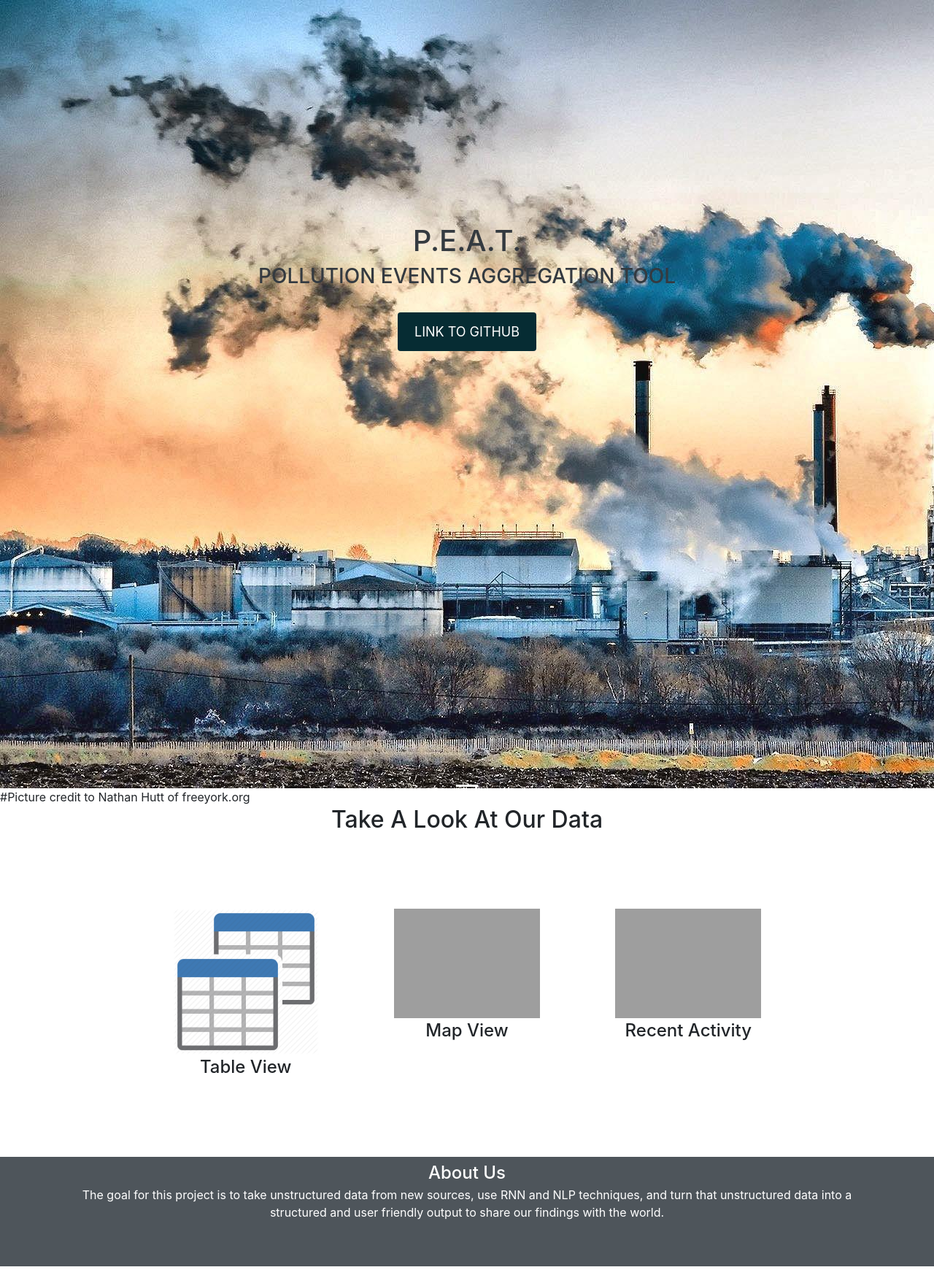
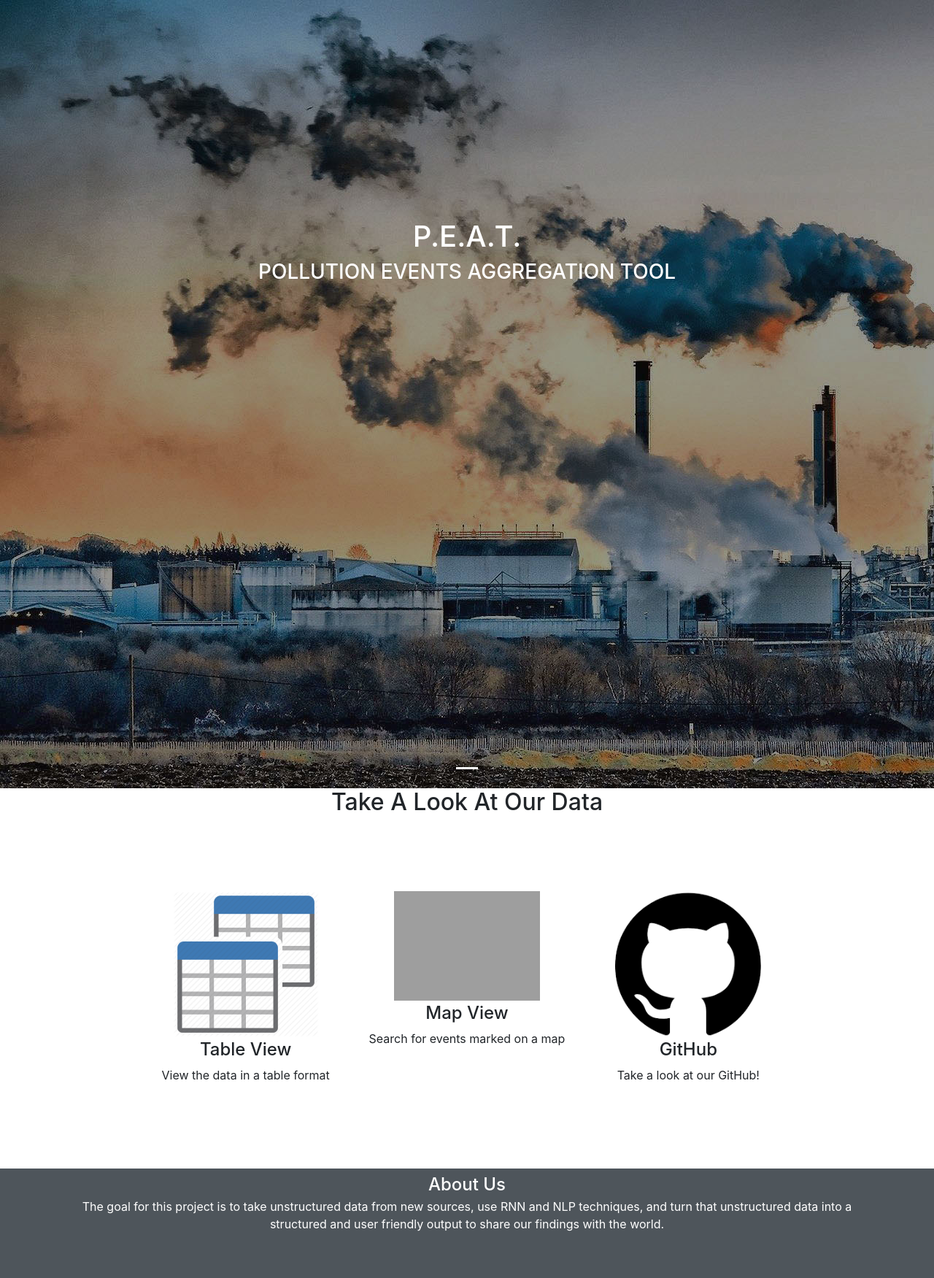
Before and after one commit to SophiaMVaughn/Pollution-CSC4996, a Flask app: page /home in a window 1280 px wide. Shown: the part 56-1807 px from the top of the page at 73% size. Run offline with Flask 2, Linux system fonts and the light colour scheme; some libraries are stand-ins or nearby versions; grey boxes are pictures that could not be loaded.

Commit message:
some quality of life shingdigs fixed

```diff
--- a/app.py
+++ b/app.py
@@ -21,11 +21,12 @@ print(platform.architecture())
 app = Flask(__name__)
 client = MongoClient("mongodb://127.0.0.1:27017")
 db = client.Pollution
-collection = db.Incidents
+collection = db.incidents
 
 app.config['GOOGLEMAPS_KEY'] = "AIzaSyAhbiUH3iU1LV0t_IxCG0ashGNEjgNoYRI"
 GoogleMaps(app)
 Bootstrap(app)
+
 
 def populate():
 
@@ -45,7 +46,6 @@ def populate():
     gmaps = googlemaps.Client(key="AIzaSyAhbiUH3iU1LV0t_IxCG0ashGNEjgNoYRI")#locResults= []
     locations = []
     locResults= []
-    latLong = []
     k = 0
     for crumb in cookie:
         result = gmaps.find_place(
@@ -108,7 +108,7 @@ def map():
             "infobox": "<p><b>Date: </b>" + add.get('date') + "</p>" +
                        "<p><b>Location: </b>" + add.get('location') + "</p>" +
                        "<p><b>Chemicals: </b>" + ", ".join(a) + "</p>" +
-                       "<p><b>Statement: </b>"  + ", ".join(b) + "</p>" +
+                      # Taken out temporarily because sophia no likey "<p><b>Statement: </b>"  + ", ".join(b) + "</p>" +
                        "<p><b>References: </b>" + "<a href=" + ", ".join(c) +  "> Article Link</a>" + "</p>"
                 }
         markers.append(details)
--- a/templates/home.html
+++ b/templates/home.html
@@ -67,13 +67,11 @@
     </ol>
     <div class="carousel-inner" role="listbox">
         <div class="item active">
-            <img src="static/img/pollution1.jpg">
-            #Picture credit to Nathan Hutt of freeyork.org
-            <div class="carousel-caption text-dark">
+            <img src="static/img/pollution2.jpg">
+            <!-- Picture credit to Nathan Hutt of freeyork.org -->
+            <div class="carousel-caption text-white">
                 <h1>P.E.A.T.</h1>
                 <h3>Pollution Events Aggregation Tool</h3>
-                <br>
-                <a href="https://github.com/SophiaMVaughn/Pollution-CSC4996" class="btn btn-default" role="button">Link To GitHub</a>
             </div>
         </div>
     </div>
@@ -85,14 +83,17 @@
         <div class="col-sm-4">
             <a href="{{ url_for('table') }}" title=""><img src="static/img/tableIcon.png" id="icon" class="img-responsive"></a>
             <h4>Table View</h4>
+            <p>View the data in a table format</p>
             </div>
             <div class="col-sm-4">
             <a href="{{ url_for('map') }}" title=""><img src="static/img/mapIcon.png" id="icon" class="img-responsive"></a>
             <h4>Map View</h4>
+            <p>Search for events marked on a map</p>
             </div>
             <div class="col-sm-4">
-            <a href="{{ url_for('front') }}" title=""><img src="static/img/newsIcon.png" id="icon" class="img-responsive"></a>
-            <h4>Recent Activity</h4>
+            <a href="https://github.com/SophiaMVaughn/Pollution-CSC4996" title=""><img src="static/img/gitIcon.png" id="icon" class="img-responsive"></a>
+                <h4>GitHub</h4>
+                <p>Take a look at our GitHub!</p>
             </div>
     </div>
 </div>
```
Also changed, not shown: static/img/gitIcon.png (added), static/img/logoIcon.png (added), static/img/logoIcon2.png (added), static/img/pollution2.jpg (added), static/img/pollution2.png (added), static/img/techIcon3.png (added), 1 other file.
